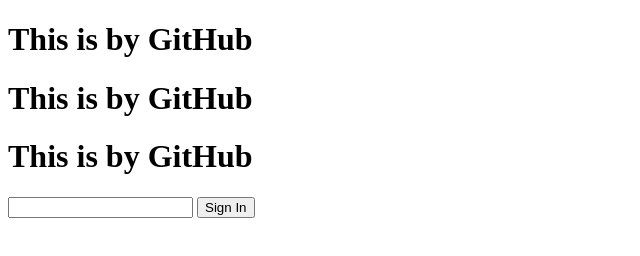
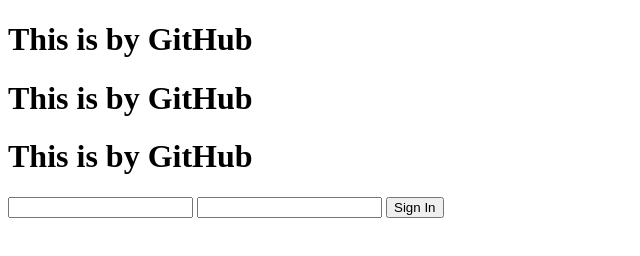
Before and after one commit to mahbub500/Hello, a plain HTML site: page index.html in a window 1280 px wide. Shown: the whole page, without its empty margins (0-640 px from the left). Drawn offline with Linux system fonts and the light colour scheme.

Commit message:
Update index.html

```diff
--- a/index.html
+++ b/index.html
@@ -11,6 +11,7 @@
 	<h1> This is by GitHub </h1>
 	<form action="" name="myForm">
 	<input type="text" name="UserName">
+	<input type="Password" name="Password">
 
 	<button > Sign In </button>
 </form>
```
